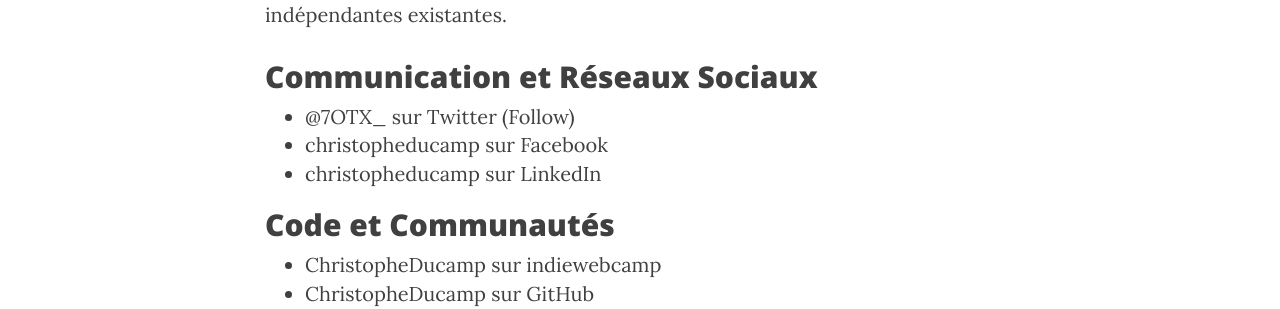
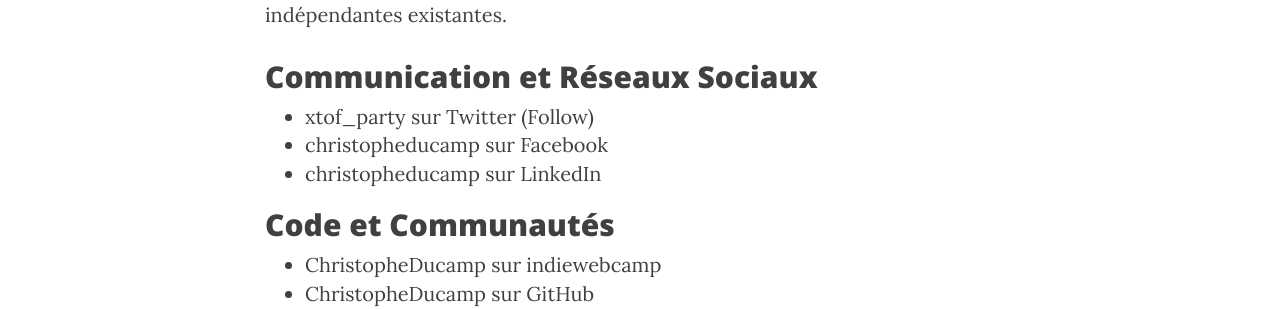
Before and after one commit to ChristopheDucamp/xtof-clean-blog, a Jekyll site: the page built from ailleurs.markdown, in a window 1280 px wide. Shown: the part 622-931 px from the top of the page. Built offline with Jekyll 4.4.1, drawn with Linux system fonts in a browser that asks for light colours; nearby versions of some CDN libraries.

Commit message:
Update ailleurs.markdown

```diff
--- a/ailleurs.markdown
+++ b/ailleurs.markdown
@@ -11,7 +11,7 @@ L'internet est une construction décentralisée et vous pourrez m'y retrouver en
 
 ## Communication et Réseaux Sociaux
 
-* <a rel="me" href="https://twitter.com/@7OTX_">@7OTX_ sur Twitter</a> <a class="twitter-follow-button" href="https://twitter.com/@7OTX_" data-show-count="false" data-show-screen-name="false">(Follow)</a>
+* <a rel="me" href="https://twitter.com/@7OTX_">xtof_party sur Twitter</a> <a class="twitter-follow-button" href="https://twitter.com/xtof_party" data-show-count="false" data-show-screen-name="false">(Follow)</a>
 * <a rel="me" href="https://facebook.com/christopheducamp">christopheducamp sur Facebook</a>
 * <a rel="me" href="https://linkedin.com/in/christopheducamp">christopheducamp sur LinkedIn</a>
 
```
